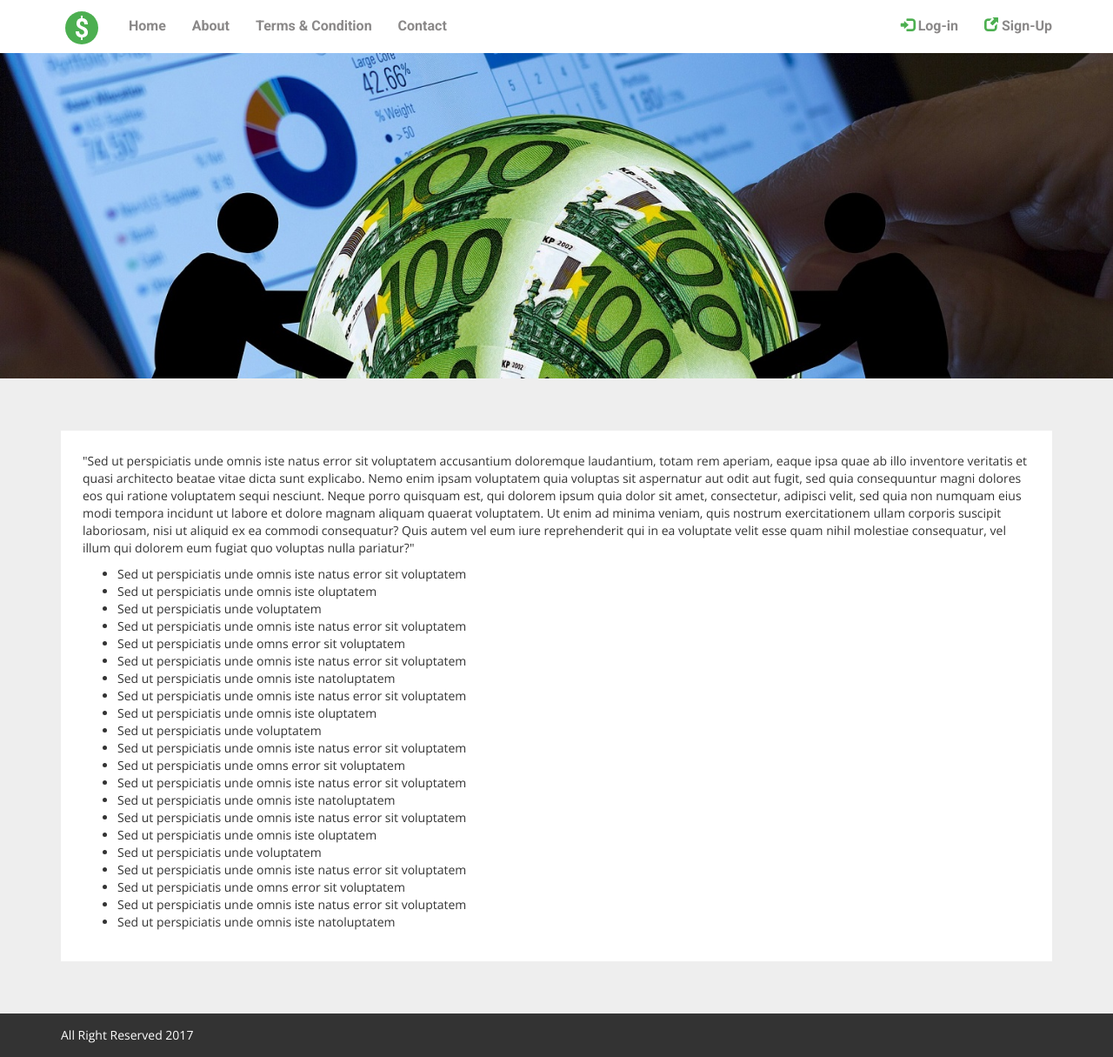
After one commit to khyrulAlam/MLM-APP, a CodeIgniter app: page /MLM-APP/Terms in a window 1280 px wide. The commit adds this page. Shown: the whole page at 87% size. Run offline with CodeIgniter, Linux system fonts and the light colour scheme.

Commit message:
About,terms,contact page add

```diff
--- a/application/config/routes.php
+++ b/application/config/routes.php
@@ -50,6 +50,9 @@ defined('BASEPATH') OR exit('No direct script access allowed');
 |		my-controller/my-method	-> my_controller/my_method
 */
 $route['default_controller'] = 'Website';
+$route['About'] = 'Website/about';
+$route['Terms'] = 'Website/terms';
+$route['Contact'] = 'Website/contact';
 $route['log-in'] = 'welcome';
 $route['login'] = 'Welcome/login';
 $route['Signup'] = 'Welcome/newAccount';
--- a/application/controllers/Website.php
+++ b/application/controllers/Website.php
@@ -8,6 +8,21 @@ class Website extends CI_Controller {
         $data['master'] = $this->load->view('index/home', '', true);
 		$this->load->view('index/index',$data);
 	}
+	public function about(){
+		$data = array();
+        $data['master'] = $this->load->view('index/about', '', true);
+		$this->load->view('index/index',$data);
+	}
+	public function terms(){
+		$data = array();
+        $data['master'] = $this->load->view('index/terms', '', true);
+		$this->load->view('index/index',$data);
+	}
+	public function contact(){
+		$data = array();
+        $data['master'] = $this->load->view('index/contact', '', true);
+		$this->load->view('index/index',$data);
+	}
 
 
 }
--- a/application/views/index/home.php
+++ b/application/views/index/home.php
@@ -1,3 +1,4 @@
+<section class="home">
 <!--SLIDER-->
 <div class="container-fluid">
     <div class="row">
@@ -38,3 +39,4 @@
         </article>
     </div>
 </div>
+</section>
--- a/application/views/index/index.php
+++ b/application/views/index/index.php
@@ -34,10 +34,10 @@
             <!-- Collect the nav links, forms, and other content for toggling -->
             <div class="collapse navbar-collapse" id="bs-example-navbar-collapse-1">
               <ul class="nav navbar-nav">
-                <li class="active"><a href="#">Home</a></li>
-                <li><a href="#">About</a></li>
-                <li><a href="#">Contact</a></li>
-                <li><a href="#">Terms & Condition</a></li>
+                <li class="active"><a href="<?php echo base_url()?>">Home</a></li>
+                <li><a href="<?php echo base_url()?>About">About</a></li>
+                <li><a href="<?php echo base_url()?>Terms">Terms & Condition</a></li>
+                <li><a href="<?php echo base_url()?>Contact">Contact</a></li>
               </ul>
               <ul class="nav navbar-nav navbar-right">
                 <li><a href="<?php echo base_url()?>log-in"><span class="glyphicon glyphicon-log-in"></span>  Log-in</a></li>
--- /dev/null
+++ b/application/views/index/terms.php
@@ -0,0 +1,39 @@
+<section class="top-cover">
+	<img src="<?php echo base_url()?>/font-assets/img/euro.jpg" class="img-responsive">
+</section>
+<section class="terms">
+	<div class="container">
+		<div class="row">
+			<div class="col-md-12">
+				<div class="about-text">
+				<p>
+	                	"Sed ut perspiciatis unde omnis iste natus error sit voluptatem accusantium doloremque laudantium, totam rem aperiam, eaque ipsa quae ab illo inventore veritatis et quasi architecto beatae vitae dicta sunt explicabo. Nemo enim ipsam voluptatem quia voluptas sit aspernatur aut odit aut fugit, sed quia consequuntur magni dolores eos qui ratione voluptatem sequi nesciunt. Neque porro quisquam est, qui dolorem ipsum quia dolor sit amet, consectetur, adipisci velit, sed quia non numquam eius modi tempora incidunt ut labore et dolore magnam aliquam quaerat voluptatem. Ut enim ad minima veniam, quis nostrum exercitationem ullam corporis suscipit laboriosam, nisi ut aliquid ex ea commodi consequatur? Quis autem vel eum iure reprehenderit qui in ea voluptate velit esse quam nihil molestiae consequatur, vel illum qui dolorem eum fugiat quo voluptas nulla pariatur?"
+	            	</p>
+					<ul>
+						<li>Sed ut perspiciatis unde omnis iste natus error sit voluptatem</li>
+						<li>Sed ut perspiciatis unde omnis iste oluptatem</li>
+						<li>Sed ut perspiciatis unde voluptatem</li>
+						<li>Sed ut perspiciatis unde omnis iste natus error sit voluptatem</li>
+						<li>Sed ut perspiciatis unde omns error sit voluptatem</li>
+						<li>Sed ut perspiciatis unde omnis iste natus error sit voluptatem</li>
+						<li>Sed ut perspiciatis unde omnis iste natoluptatem</li>
+						<li>Sed ut perspiciatis unde omnis iste natus error sit voluptatem</li>
+						<li>Sed ut perspiciatis unde omnis iste oluptatem</li>
+						<li>Sed ut perspiciatis unde voluptatem</li>
+						<li>Sed ut perspiciatis unde omnis iste natus error sit voluptatem</li>
+						<li>Sed ut perspiciatis unde omns error sit voluptatem</li>
+						<li>Sed ut perspiciatis unde omnis iste natus error sit voluptatem</li>
+						<li>Sed ut perspiciatis unde omnis iste natoluptatem</li>
+						<li>Sed ut perspiciatis unde omnis iste natus error sit voluptatem</li>
+						<li>Sed ut perspiciatis unde omnis iste oluptatem</li>
+						<li>Sed ut perspiciatis unde voluptatem</li>
+						<li>Sed ut perspiciatis unde omnis iste natus error sit voluptatem</li>
+						<li>Sed ut perspiciatis unde omns error sit voluptatem</li>
+						<li>Sed ut perspiciatis unde omnis iste natus error sit voluptatem</li>
+						<li>Sed ut perspiciatis unde omnis iste natoluptatem</li>
+					</ul>
+				</div>
+			</div>
+		</div>
+	<div>
+</section>
--- a/application/views/signup/signup-form.php
+++ b/application/views/signup/signup-form.php
@@ -112,9 +112,9 @@
                 <hr>
 
                 <div class="registration">
-                    Go back to log-in page <br/>
+                    Go back to Home page <br/>
                     <a class="" href="<?php echo base_url() ?>">
-                        Login
+                        Home
                     </a>
                 </div>
 
--- a/font-assets/css/main.css
+++ b/font-assets/css/main.css
@@ -101,7 +101,17 @@ body{
     font-family: 'Open Sans', sans-serif;
     background: #eee;
 }
+.top-cover{
+    margin-top: 60px;
+}
+.home, .contact, .about, .terms{
+    margin: 60px 0px;
+}
 
+.about-text{
+    background: #fff;
+    padding: 25px;
+}
 .navbar{
    margin-bottom: 0px;
    border-radius: 0px;
@@ -133,7 +143,10 @@ footer p{
     margin: 0px;
     padding: 15px 0px;
 }
-
+.contact-1, .contact-2{
+    background: #fff;
+    padding: 25px;
+}
 
 
 
```
Also changed, not shown: application/views/index/about.php (added, +23 -0 lines), application/views/index/contact.php (added, +26 -0 lines), font-assets/img/euro.jpg (added). Lines whose indentation alone changed are shown as unchanged.
